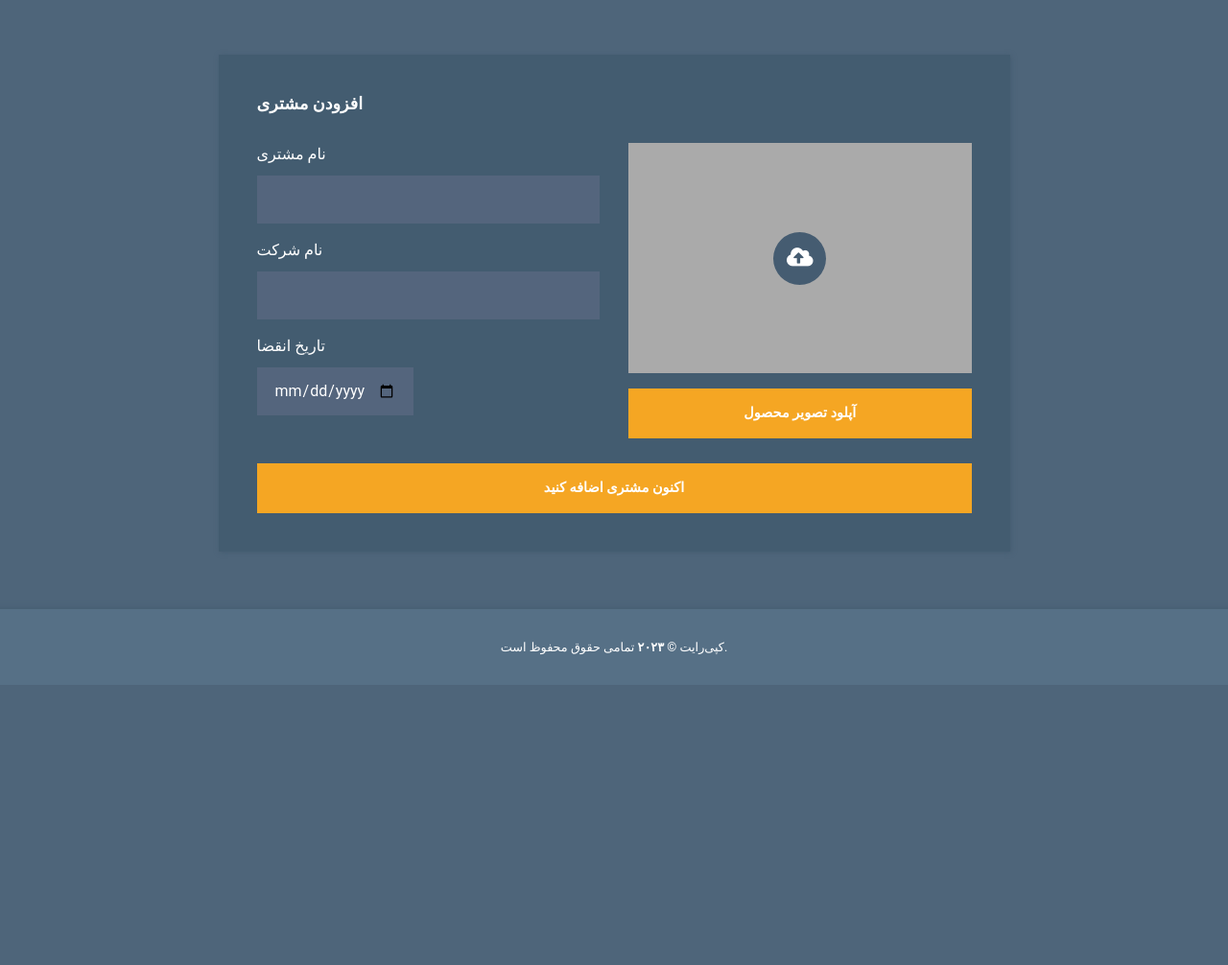
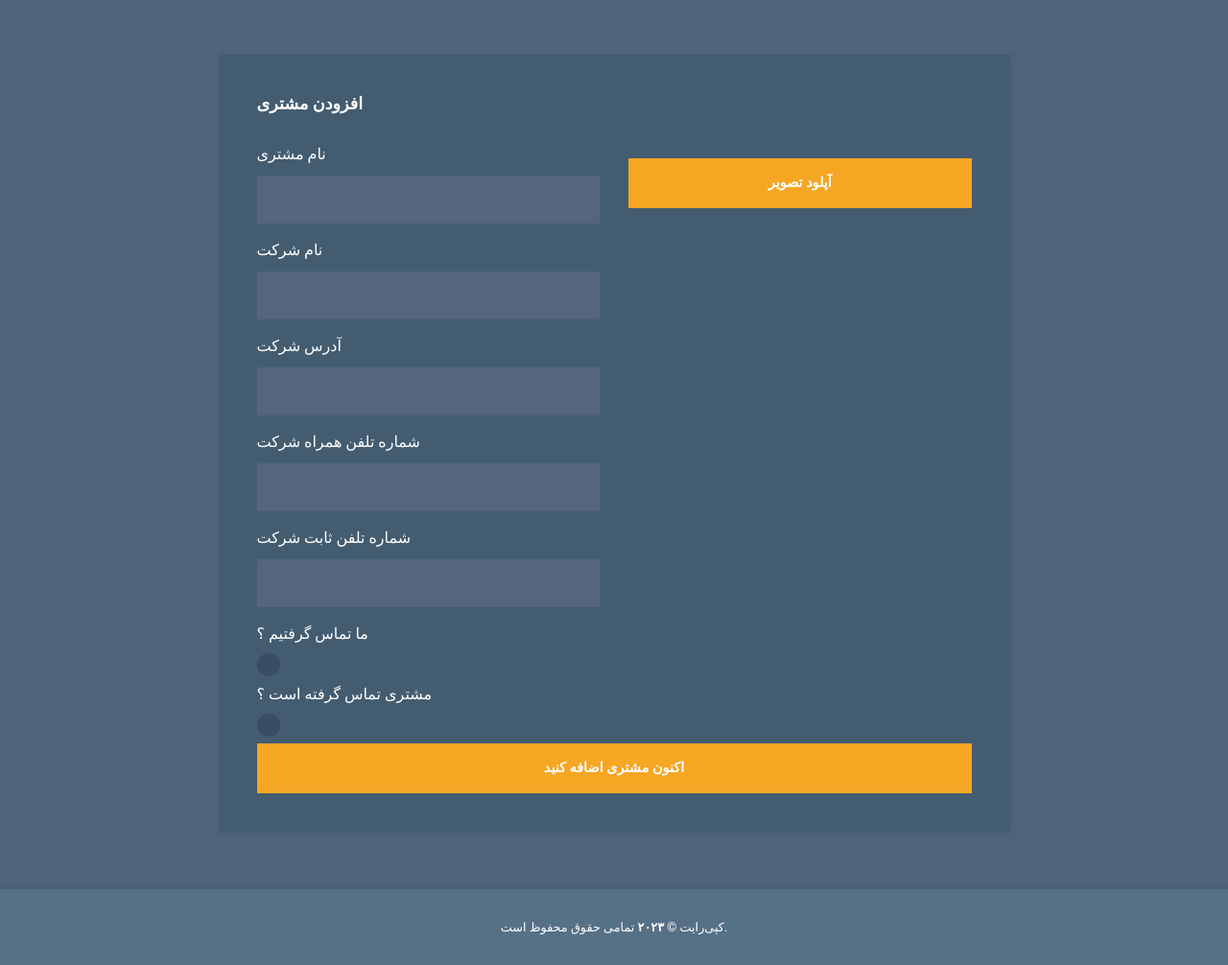
Before and after one commit to Hassanprogramming/crm-confige, a Django app: page /add_customer/ in a window 1280 px wide. Shown: the part 100-1106 px from the top of the page at 96% size. Before the commit the page ends 783 px from the top, so only its background shows below. Run offline with Django 4.2, Linux system fonts and the light colour scheme; some web fonts are replaced.

Commit message:
Update add_customer.html

```diff
--- a/account/templates/account/add_customer.html
+++ b/account/templates/account/add_customer.html
@@ -14,7 +14,7 @@
             </div>
             <div class="row tm-edit-product-row">
               <div class="col-xl-6 col-lg-6 col-md-12">
-                <form action="" method="post" class="tm-edit-product-form">
+                <form action="" method="post" class="tm-edit-product-form" enctype="multipart/form-data">
                   {% csrf_token %}
                   <div class="form-group mb-3">
                     <label
@@ -42,31 +42,59 @@
                       required
                     />
                   </div>
-                  <div class="row">
-                      <div class="form-group mb-3 col-xs-12 col-sm-6">
-                          <label
-                            for="date"
-                            >تاریخ انقضا
-                          </label>
-                          <input
-                            id="date"
-                            name="date"
-                            type="date"
-                            class="form-control validate"
-                            data-large-mode="true"
-                          />
-                      </div>
+                  <div class="form-group mb-3">
+                    <label
+                      for="address"
+                      >آدرس شرکت</label
+                    >
+                    <input
+                      id="address"
+                      name="address"
+                      type="text"
+                      class="form-control validate"
+                      required
+                    />
                   </div>
-
+                  <div class="form-group mb-3">
+                    <label
+                      for="customer_numb"
+                      >شماره تلفن همراه شرکت</label
+                    >
+                    <input
+                      id="customer_numb"
+                      name="customer_numb"
+                      type="number"
+                      class="form-control validate"
+                      required
+                    />
+                  </div>
+                  <div class="form-group mb-3">
+                    <label
+                      for="customer_phone_static"
+                      >شماره تلفن ثابت شرکت</label
+                    >
+                    <input
+                      id="customer_phone_static"
+                      name="customer_phone_static"
+                      type="number"
+                      class="form-control validate"
+                      required
+                    />
+                  </div>
+                  <label
+                      for="display" style="color: white;">
+                      ما تماس گرفتیم ؟
+                    </label>
+                    <br>
+                    <input type="checkbox" id="{{ form.be_called.id_for_label }}" name="{{ form.be_called.html_name }}" class="checkbox_form" {% if form.be_called.value %}checked{% endif %}>
+                    <br>
+                    <label for="display" style="color: white;">
+                      مشتری تماس گرفته است ؟
+                    </label>
+                    <br>
+                    <input type="checkbox" id="{{ form.called.id_for_label }}" name="{{ form.called.html_name }}" class="checkbox_form" {% if form.called.value %}checked{% endif %}>
               </div>
               <div class="col-xl-6 col-lg-6 col-md-12 mx-auto mb-4">
-                <div class="tm-product-img-dummy mx-auto" name="img"
-                for="img">
-                  <i
-                    class="fas fa-cloud-upload-alt tm-upload-icon"
-                    onclick="document.getElementById('fileInput').click();"
-                  ></i>
-                </div>
                 <div class="custom-file mt-3 mb-3">
                   <input id="fileInput" type="file" style="display:none;" name="img"
                   for="img" />
@@ -75,7 +103,7 @@
                     for="img"
                     type="button"
                     class="btn btn-primary btn-block mx-auto"
-                    value="آپلود تصویر محصول"
+                    value="آپلود تصویر"
                     onclick="document.getElementById('fileInput').click();"
                   />
                 </div>
```
